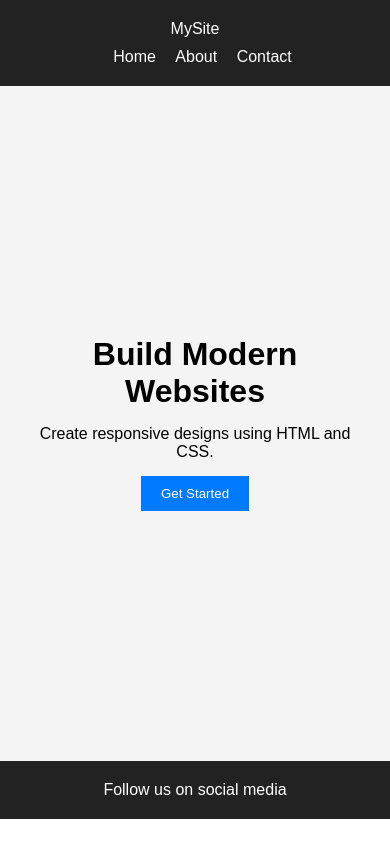
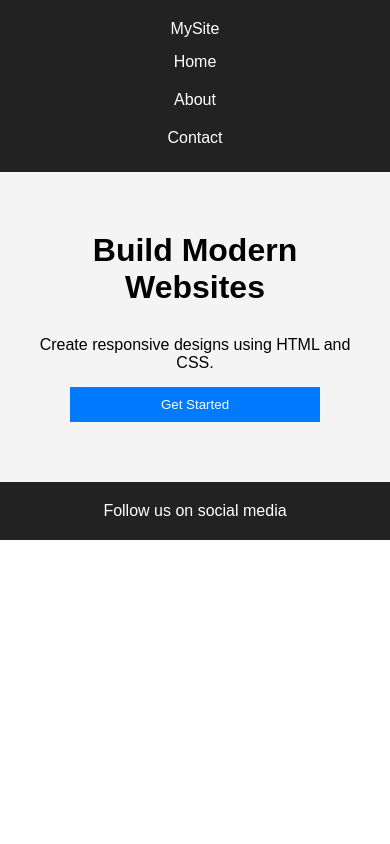
Before and after one commit to bharathkumargorre/landing-page-task, a plain HTML site: page index.html in a window 390 px wide. Drawn offline with Linux system fonts and the light colour scheme.

Commit message:
Completed Task 4 - Responsive Landing Page

```diff
--- a/style.css
+++ b/style.css
@@ -54,16 +54,42 @@ footer{
   color:white;
 }
 
-@media(max-width:768px){
-  header{
-    flex-direction:column;
+@media (max-width: 768px) {
+
+  header {
+    flex-direction: column;
+    text-align: center;
   }
 
-  nav{
-    margin-top:10px;
+  nav {
+    margin-top: 10px;
+    display: flex;
+    flex-direction: column;
+    gap: 10px;
   }
 
-  .hero h1{
-    font-size:2rem;
+  nav a {
+    margin-left: 0;
+    font-size: 1rem ;
+    padding: 5px 0;
+  }
+
+  .hero {
+    height: auto;
+    padding: 60px 20px;
+  }
+
+  .hero h1 {
+    font-size: 2rem;
+    margin-bottom: 15px;
+  }
+
+  .hero p {
+    font-size: 1rem;
+  }
+
+  button {
+    width: 100%;
+    max-width: 250px;
   }
 }
```
Also changed, not shown: screenshots/desktop.png (added), screenshots/mobile.png (added).
